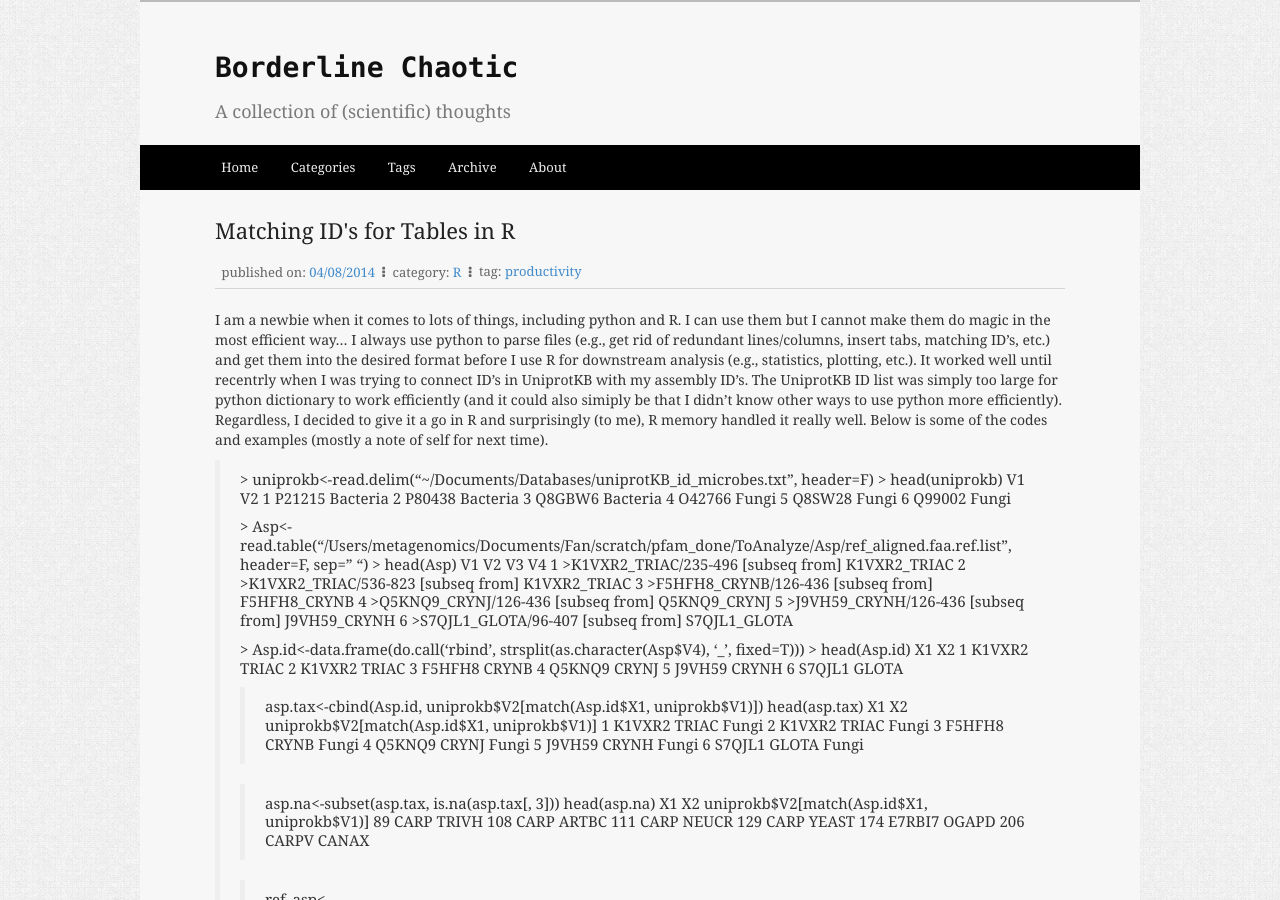
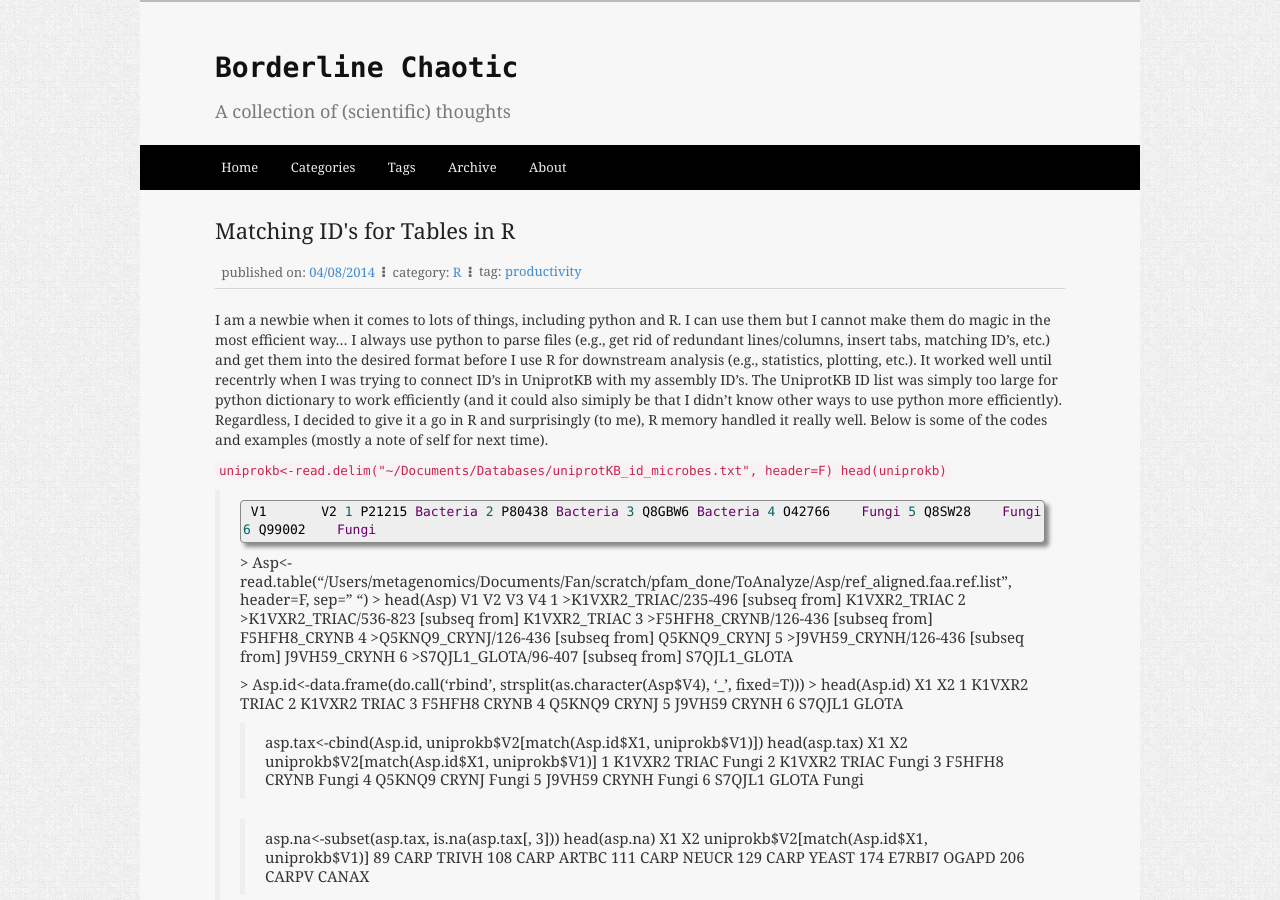
Before and after one commit to fandemonium/blog, a Jekyll site: the page built from _posts/2014-04-08-use-r-for-long-lists.md, in a window 1280 px wide and 900 px high. Built offline with Jekyll 4.4.1, drawn with Linux system fonts in a browser that asks for light colours; Markdown is read by kramdown in place of the engine named in the settings; comment, search, counter and statistics services are not loaded; some of the changed lines change nothing that is shown.

Commit message:
trying out code blocks

````diff
--- a/_posts/2014-04-08-use-r-for-long-lists.md
+++ b/_posts/2014-04-08-use-r-for-long-lists.md
@@ -6,8 +6,9 @@ tags: productivity
 ---
 I am a newbie when it comes to lots of things, including python and R. I can use them but I cannot make them do magic in the most efficient way... I always use python to parse files (e.g., get rid of redundant lines/columns, insert tabs, matching ID's, etc.) and get them into the desired format before I use R for downstream analysis (e.g., statistics, plotting, etc.). It worked well until recentrly when I was trying to connect ID's in UniprotKB with my assembly ID's. The UniprotKB ID list was simply too large for python dictionary to work efficiently (and it could also simiply be that I didn't know other ways to use python more efficiently). Regardless, I decided to give it a go in R and surprisingly (to me), R memory handled it really well. Below is some of the codes and examples (mostly a note of self for next time).
 
->\> uniprokb<-read.delim("~/Documents/Databases/uniprotKB_id_microbes.txt", header=F)
->\> head(uniprokb)
+```uniprokb<-read.delim("~/Documents/Databases/uniprotKB_id_microbes.txt", header=F)
+head(uniprokb)
+```
 >      V1       V2
 >1 P21215 Bacteria
 >2 P80438 Bacteria
````
